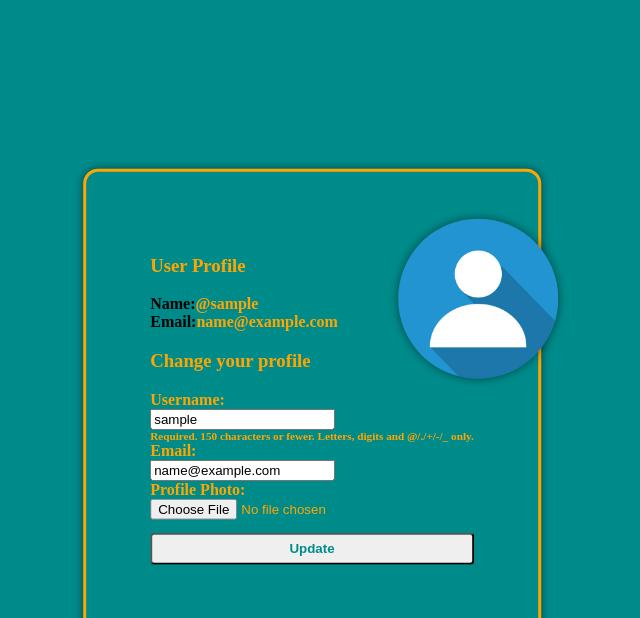
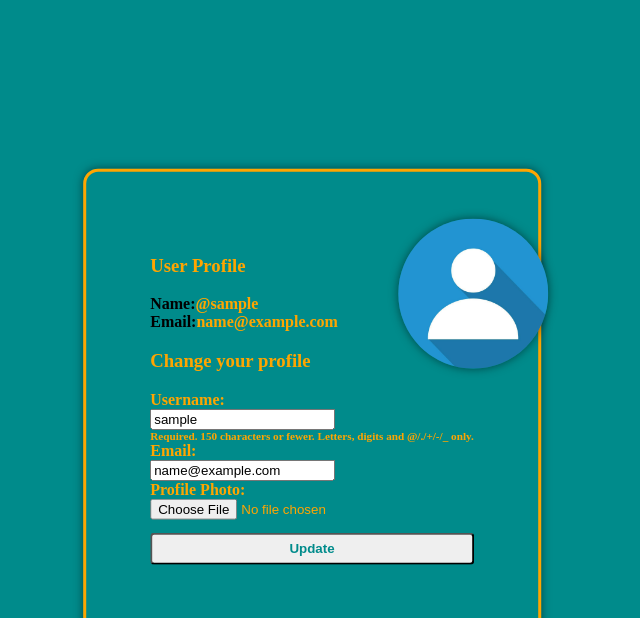
Before and after one commit to albertlidas/daria_edu, a Django app: page /profile/ in a window 1280 px wide. Shown: the top 618 px of the page, without its empty margins (336-976 px from the left). Run offline with Django 3.2, Linux system fonts and the light colour scheme; the visitor is signed in with stand-in values (Sample User, id 1).

Commit message:
updating pictures for profile

```diff
--- a/mysite/mysite/settings.py
+++ b/mysite/mysite/settings.py
@@ -128,7 +128,7 @@ USE_TZ = True
 # Static files (CSS, JavaScript, Images)
 # https://docs.djangoproject.com/en/3.1/howto/static-files/
 
-STATIC_ROOT = os.path.join(BASE_DIR, 'static/')
+# STATIC_ROOT = os.path.join(BASE_DIR, 'static/')
 
 STATIC_URL = '/static/'
 
--- a/mysite/templates/profile.html
+++ b/mysite/templates/profile.html
@@ -9,7 +9,7 @@
     <h3>User Profile</h3>
     <b>Name:</b>@{{ user.username }}<br>
     <b>Email:</b>{{ user.email }}<br>
-    <img class="avatar" style="width: 160x; height: 160px;" src="{{ user.profile.img.url }}">
+    <img class="avatar" style="width: 150px; height: 150px;" src="{{ user.profile.img.url }}">
     <h3>Change your profile</h3>
     <form method="post" enctype="multipart/form-data">
     {% csrf_token %}
```
Also changed, not shown: crawlers/data/eva_parser.py (added), crawlers/data/goverla_parser_json.py (added), crawlers/data/ultra_shop_parser.py (added), mysite/pictures/pictures/user_img/zaikadaria.JPEG, mysite/userdata/migrations/0002_auto_20210124_1112.py (added).
